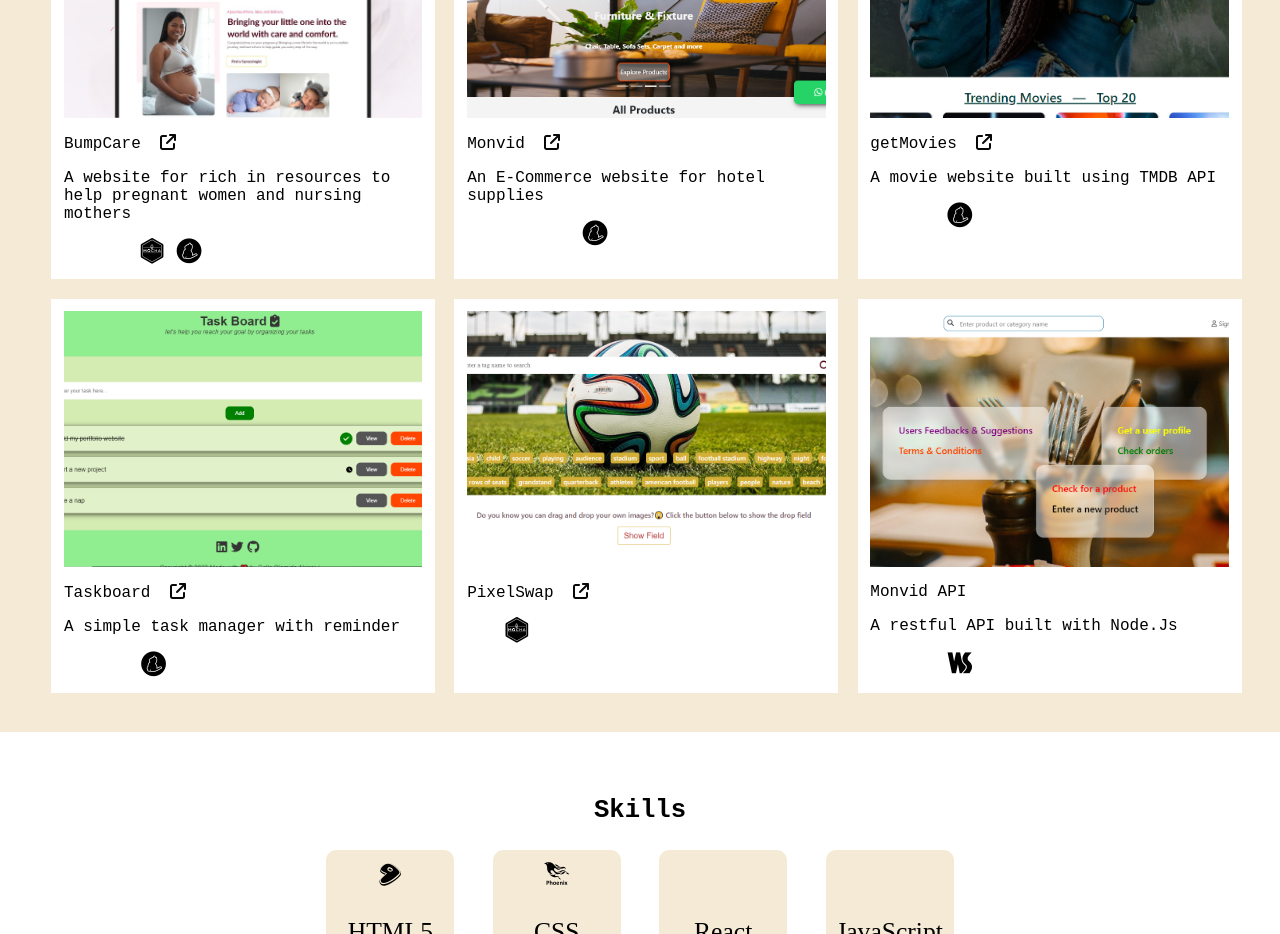
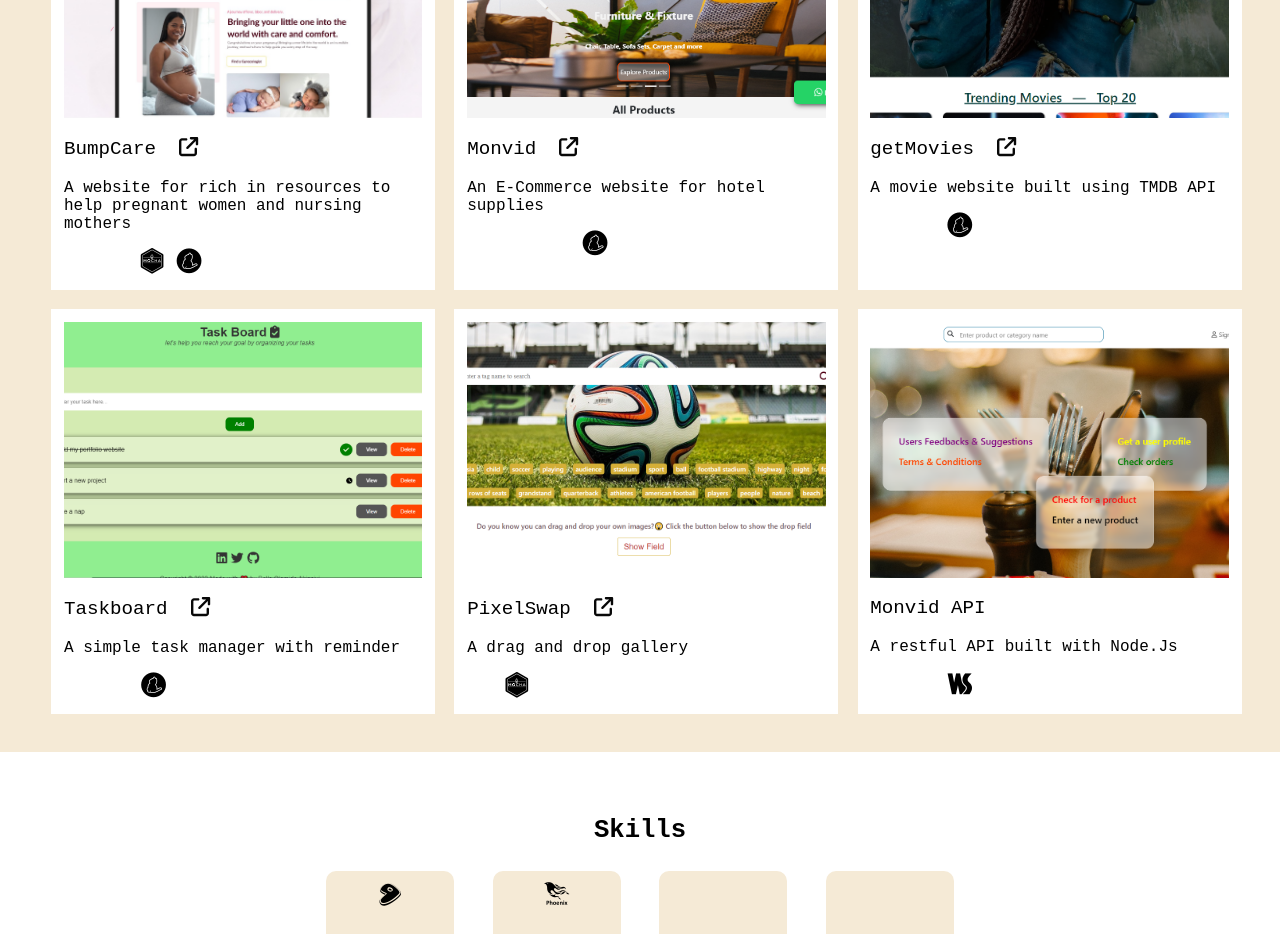
Before and after one commit to Olamide-Bello/portfolio, a React (Create React App) app: page / in a window 1280 px wide. Shown: the part 1780-2714 px from the top of the page. Built offline with nearby package versions, Linux system fonts and the light colour scheme.

Commit message:
clean up commit

```diff
--- a/src/App.css
+++ b/src/App.css
@@ -179,6 +179,10 @@ nav>ul>li>a:hover {
   width: 28vw;
   height: 20vw;
   object-fit: cover;
+}
+
+.project>div>p:first-of-type {
+  font-size: 1.5vw;
 }
 
 .project-icon {
--- a/src/Components/Projects.js
+++ b/src/Components/Projects.js
@@ -80,6 +80,7 @@ const Projects = () => {
                                 <FontAwesomeIcon icon={faArrowUpRightFromSquare} fade style={{ color: "#000000", }} />
                             </a>
                         </p>
+                        <p>A drag and drop gallery</p>
                         <i className="devicon-react-original-wordmark project-icon"></i>
                         <i className="devicon-firebase-plain-wordmark project-icon"></i>
                         <i className="devicon-javascript-plain project-icon"></i>
```
